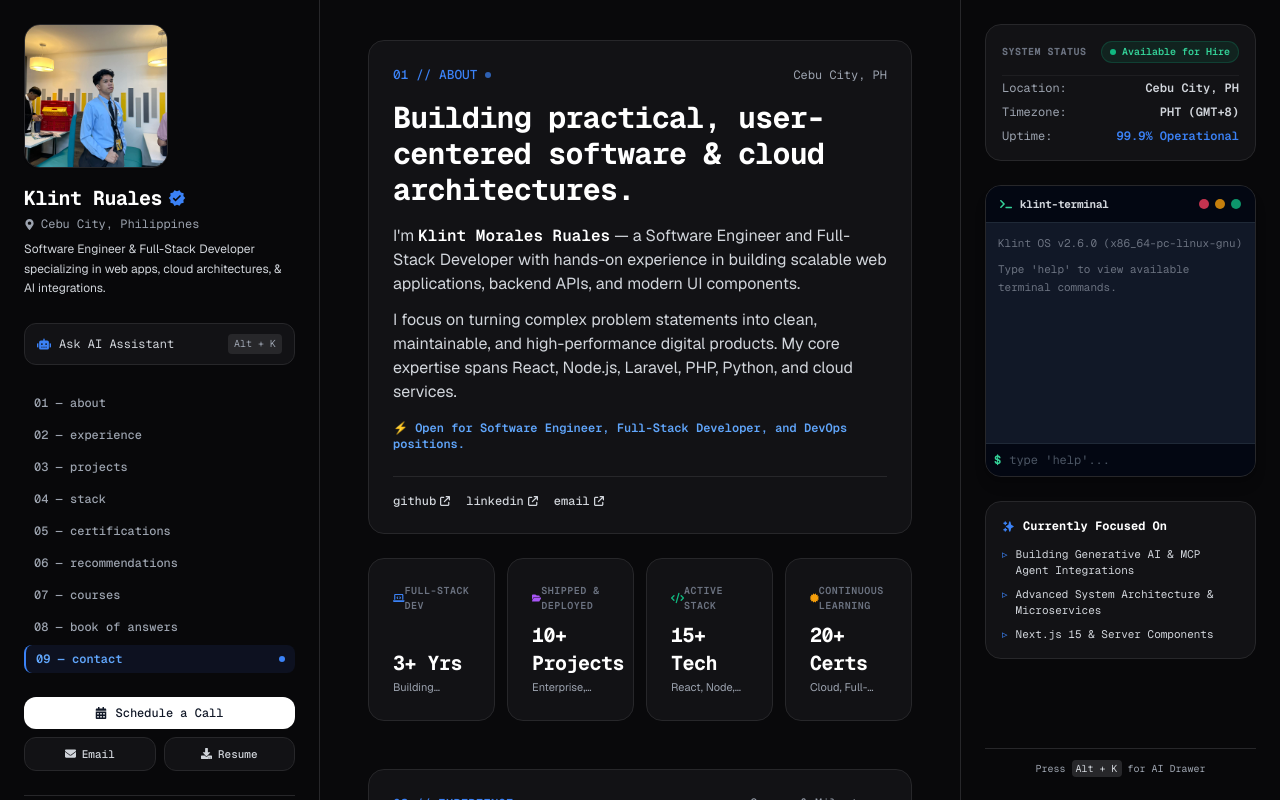
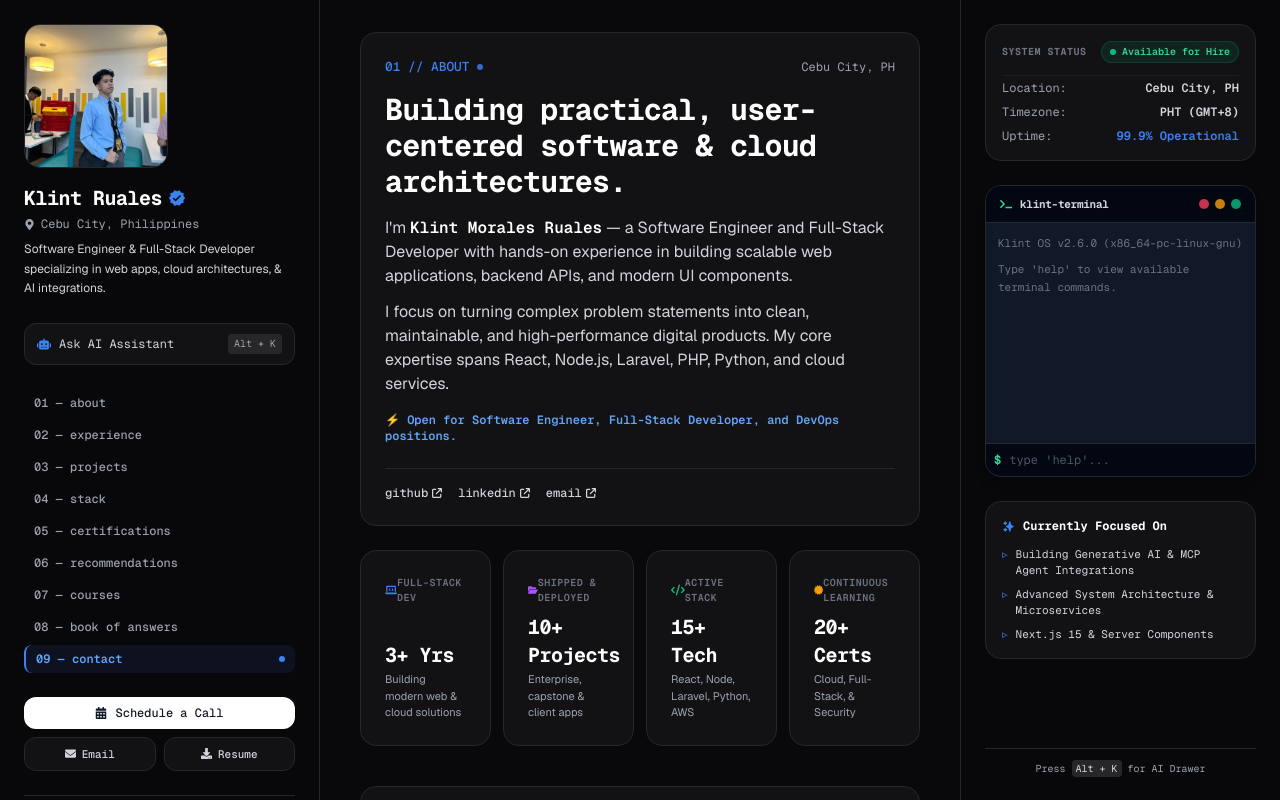
Before and after one commit to klint-droid/Portfolio, a React (Vite) app: page / in a window 1280 px wide. Shown: the top 800 px of the page. Built offline with nearby package versions, Linux system fonts and the light colour scheme.

Commit message:
style: expand main content container to fill available 3-column viewport width

```diff
--- a/src/components/About.jsx
+++ b/src/components/About.jsx
@@ -106,7 +106,7 @@ const About = () => {
               <div className="font-mono text-xl font-bold tracking-tight text-gray-900 dark:text-white mb-0.5">
                 {metric.value}
               </div>
-              <p className="text-[11px] text-gray-500 dark:text-gray-400 line-clamp-1">
+              <p className="text-[11px] text-gray-500 dark:text-gray-400">
                 {metric.subtext}
               </p>
             </div>
--- a/src/sections/Layout.jsx
+++ b/src/sections/Layout.jsx
@@ -46,7 +46,7 @@ export default function Layout() {
       />
 
       {/* Main Content Stream */}
-      <main className="flex-1 px-4 py-8 lg:py-10 lg:px-12 max-w-4xl mx-auto w-full space-y-12 overflow-x-hidden pt-20 lg:pt-10">
+      <main className="flex-1 min-w-0 px-4 py-6 sm:px-6 lg:px-8 xl:px-10 w-full space-y-10 overflow-x-hidden pt-20 lg:pt-8">
         <About />
         <Experience />
         <Projects />
```
